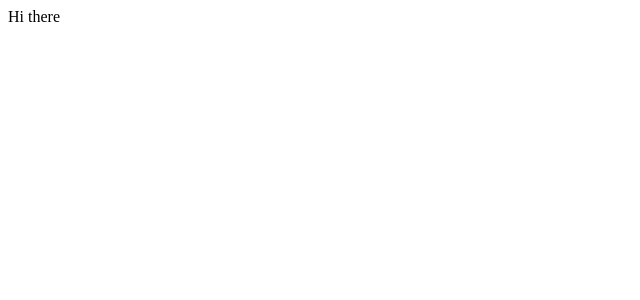
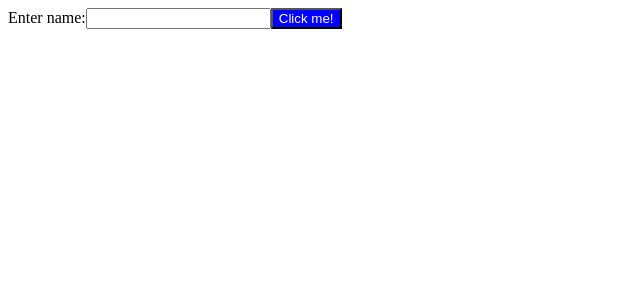
Before and after one commit to fazioandreaf/modern_react_with_redux, a React (Create React App) app: page / in a window 1280 px wide. Shown: the top 300 px of the page, without its empty margins (0-640 px from the left). Built offline with nearby package versions, Linux system fonts and the light colour scheme.

Commit message:
InputText

```diff
--- a/src/index.js
+++ b/src/index.js
@@ -2,9 +2,22 @@
 import React from 'react';
 import ReactDOM from 'react-dom';
 
+
 // Create a react component
 const App = () => {
-    return <div>Hi there</div>
+    const buttonText = {text: 'Click me!'};
+
+    return (
+    <div>
+        <label className='label' htmlFor="name">
+            Enter name:
+        </label>
+        <input id='name' type='text' />
+        <button style={{backgroundColor: 'blue', color:'white'}}>
+            {buttonText.text}
+        </button>
+    </div>
+    )
 }
 
 // Take the react component and show it on the screen
```
